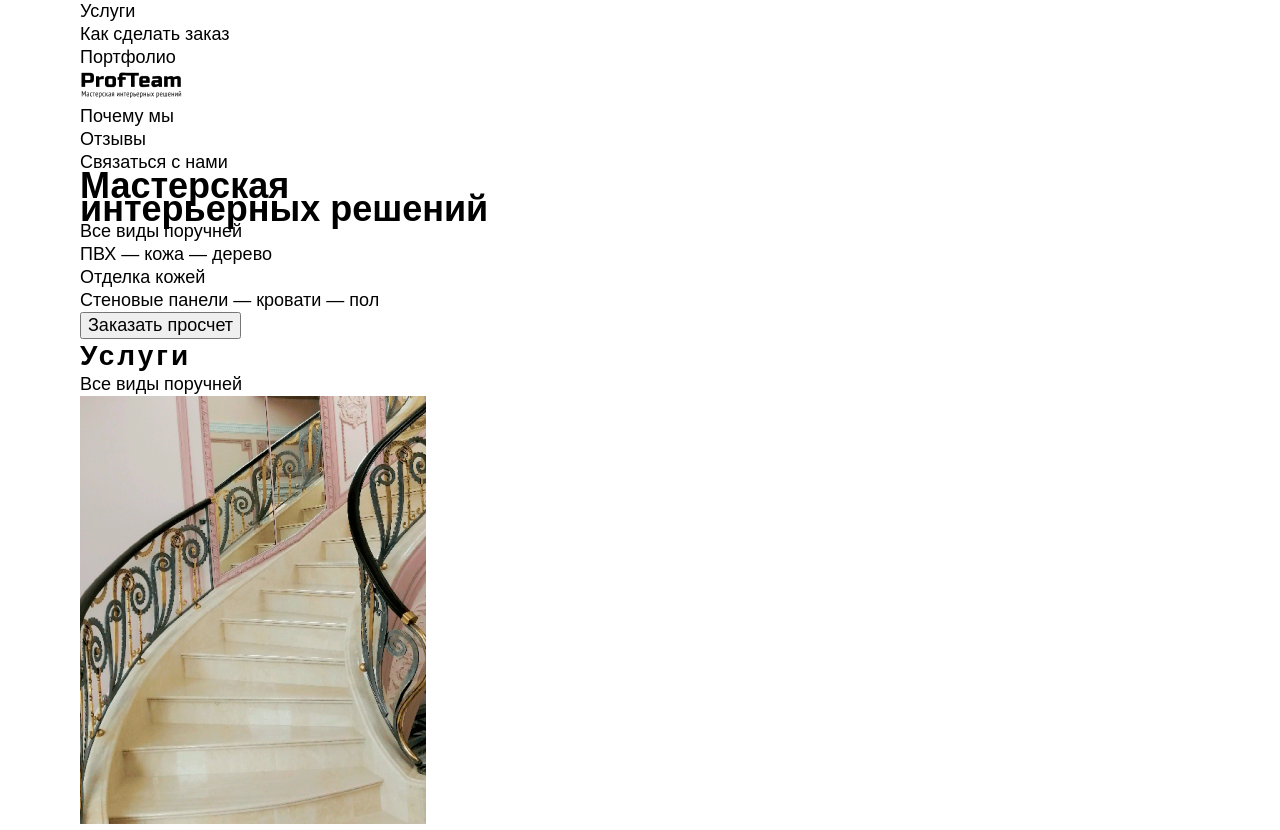
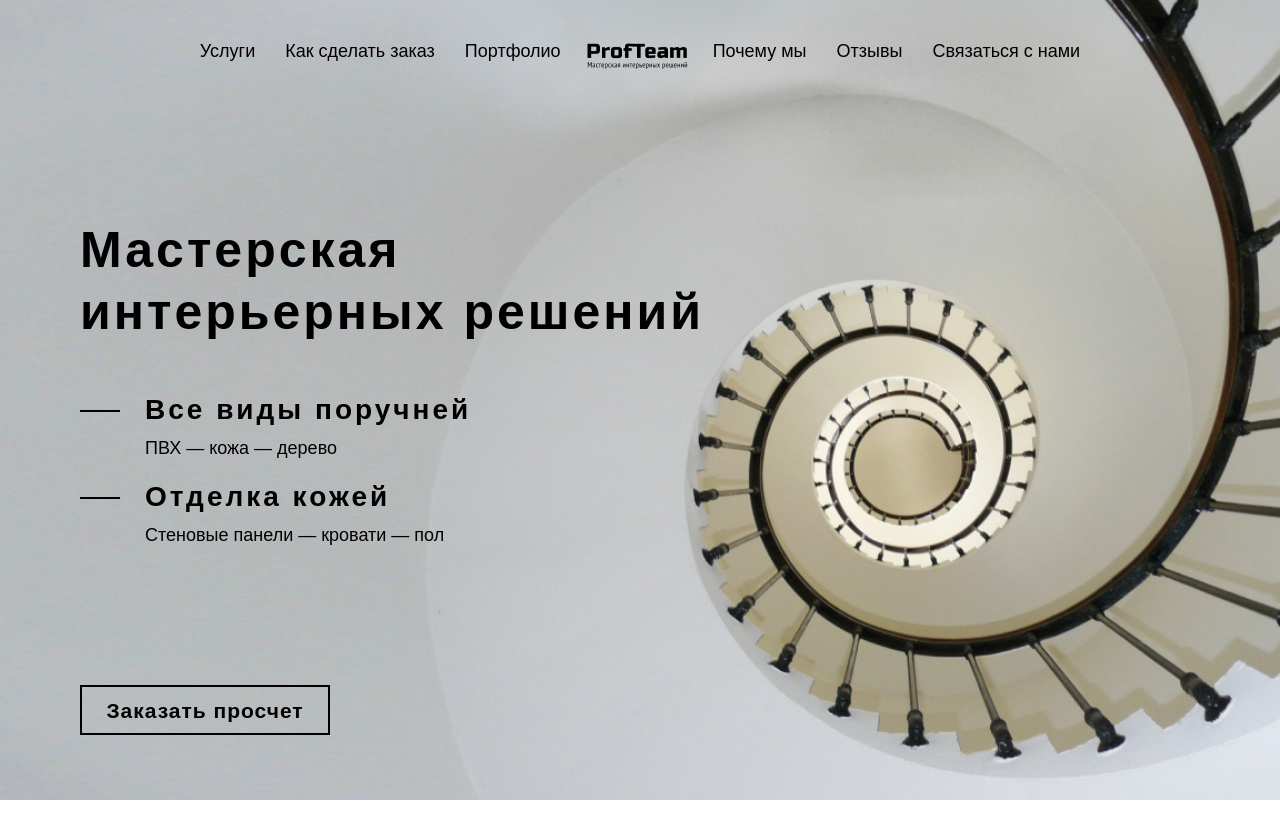
Before and after one commit to SERGEY-CHEREDNIKOV/ProfTeam, a website: page source/index.html in a window 1280 px wide. Shown: the top 830 px of the page. Drawn offline with nearby package versions, Linux system fonts and the light colour scheme; files that its build step writes are made by us from their sources.

Commit message:
style: header, button

```diff
--- a/source/index.html
+++ b/source/index.html
@@ -12,21 +12,23 @@
 
     <header class="header">
         <div class="container">
+            <div class="header__wrapper">
                 <nav class="header__navigation">
                     <ul class="header__list">
-                    <li class="header__item">Услуги</li>
-                    <li class="header__item">Как сделать заказ</li>
-                    <li class="header__item">Портфолио</li>
+                        <li class="header__item"><a href="" class="header__item-link">Услуги</a> </li>
+                        <li class="header__item"><a href="" class="header__item-link">Как сделать заказ</a></li>
+                        <li class="header__item"><a href="" class="header__item-link">Портфолио</a></li>
                         <li class="header__item">
-                        <a class="header__item-link" href="#">
-                            <img class="header__link-logo" src="images/logo-header.png" alt="логотип profteam">
+                            <a class="header__link-logo" href="#">
+                                <img class="header__logo" src="images/logo-header.png" alt="логотип profteam">
                             </a>
                         </li>
-                    <li class="header__item">Почему мы</li>
-                    <li class="header__item">Отзывы</li>
-                    <li class="header__item">Связаться с нами</li>
+                        <li class="header__item"><a href="" class="header__item-link">Почему мы</a></li>
+                        <li class="header__item"><a href="" class="header__item-link">Отзывы</a></li>
+                        <li class="header__item"><a href="" class="header__item-link">Связаться с нами</a></li>
                     </ul>
                 </nav>
+                <div class="header__content">
                     <h1 class="header__title">Мастерская <br> интерьерных решений</h1>
                     <div class="header__box-text">
                         <p class="header__text-title">Все виды поручней</p>
@@ -34,7 +36,9 @@
                         <p class="header__text-title">Отделка кожей</p>
                         <p class="header__text">Стеновые панели — кровати — пол</p>
                     </div>
-            <button class="header__button  button  button--header">Заказать просчет</button>
+                </div>
+                <button class="header__button  button  button--header" type="button">Заказать просчет</button>
+            </div>
         </div>
     </header>
 
@@ -426,7 +430,8 @@
                 <div class="footer__content-box">
                     <p class="footer__text">Свяжитесь с нами, чтобы начать сотрудничество</p>
                     <p class="footer__text">+7 926 551-16-65</p>
-                    <p class="footer__text">Коллектив мастерской ProfTeam будет рад видеть вас в числе своих клиентов!</p>
+                    <p class="footer__text">Коллектив мастерской ProfTeam будет рад видеть вас в числе своих клиентов!
+                    </p>
                     <p class="footer__text">Территория оказания услуг: Москва, Московская область, Новая Москва</p>
                     <ul class="footer__social-list">
                         <li class="footer__social-item">
--- a/source/scss/_scaffolding.scss
+++ b/source/scss/_scaffolding.scss
@@ -43,6 +43,14 @@ img {
     height: auto;
 }
 
+button {
+    padding: 0;
+    border: none;
+    font: inherit;
+    color: inherit;
+    background-color: transparent;
+}
+
 .container {
     max-width: 1280px;
     margin: 0 auto;
--- /dev/null
+++ b/source/scss/blocks/_button.scss
@@ -0,0 +1,28 @@
+.button {
+    @extend %PTSans-NarrowBold;
+    font-style: normal;
+    font-size: 21px;
+    line-height: 27px;
+    letter-spacing: 1px;
+    max-width: 250px;
+    min-height: 50px;
+    border: 2px solid #000000;
+    outline: none;
+}
+
+.button:hover {
+    background-color: #000000;
+    color: #ffffff;
+}
+
+// .button:focus {
+//     box-shadow: 0 0 1px 1px #4d90f0;
+// }
+
+.button:active {
+    transform: translateY(1px);
+    filter: saturate(150%);
+    background-color: #000000;
+    color: #ffffff;
+    opacity: 0.7;
+}
--- /dev/null
+++ b/source/scss/blocks/_header.scss
@@ -0,0 +1,91 @@
+.header {
+    min-height: 100vh;
+    margin-bottom: 100px;
+    background-image: url(../../images/header-background.jpg);
+    background-position: center;
+    background-repeat: no-repeat;
+    background-size: cover;
+}
+
+.header__wrapper {
+    min-height: 100vh;
+    display: flex;
+    flex-direction: column;
+}
+
+.header__navigation {
+    margin-bottom: 55px;
+    padding-top: 40px;
+}
+
+.header__list {
+    display: flex;
+    justify-content: center;
+    flex-wrap: wrap;
+}
+
+.header__item {
+    margin: 0 10px;
+}
+
+.header__item-logo {
+    padding: 0 10px;
+}
+
+.header__item-link {
+    padding: 0 5px 5px;
+    border-bottom: 1px solid transparent;
+    transition: all .5s;
+}
+
+.header__item-link:hover {
+    border-bottom: 1px solid #000000;
+
+}
+
+.header__content {
+    margin: auto 0;
+}
+
+.header__title {
+    @extend %Inter-Bold;
+    font-style: normal;
+    font-size: 50px;
+    line-height: 62px;
+    letter-spacing: 3px;
+    margin-bottom: 50px;
+}
+
+.header__box-text {
+    margin-bottom: 50px;
+}
+
+.header__text-title {
+    position: relative;
+    @extend %Inter-SemiBold;
+    font-style: normal;
+    font-size: 28px;
+    line-height: 34px;
+    letter-spacing: 3px;
+    margin-bottom: 10px;
+    padding-left: 65px;
+}
+
+.header__text-title::after {
+    content: "";
+    position: absolute;
+    left: 0;
+    top: 50%;
+    width: 40px;
+    height: 2px;
+    background-color: #000000;
+}
+
+.header__text {
+    margin-bottom: 20px;
+    padding-left: 65px;
+}
+
+.header__button {
+    margin-bottom: 65px;
+}
--- a/source/scss/style.scss
+++ b/source/scss/style.scss
@@ -5,3 +5,6 @@
 @import  'scaffolding';
 
 //  blocks
+
+@import  'blocks/header';
+@import  'blocks/button';
```
Lines whose indentation alone changed are shown as unchanged.
